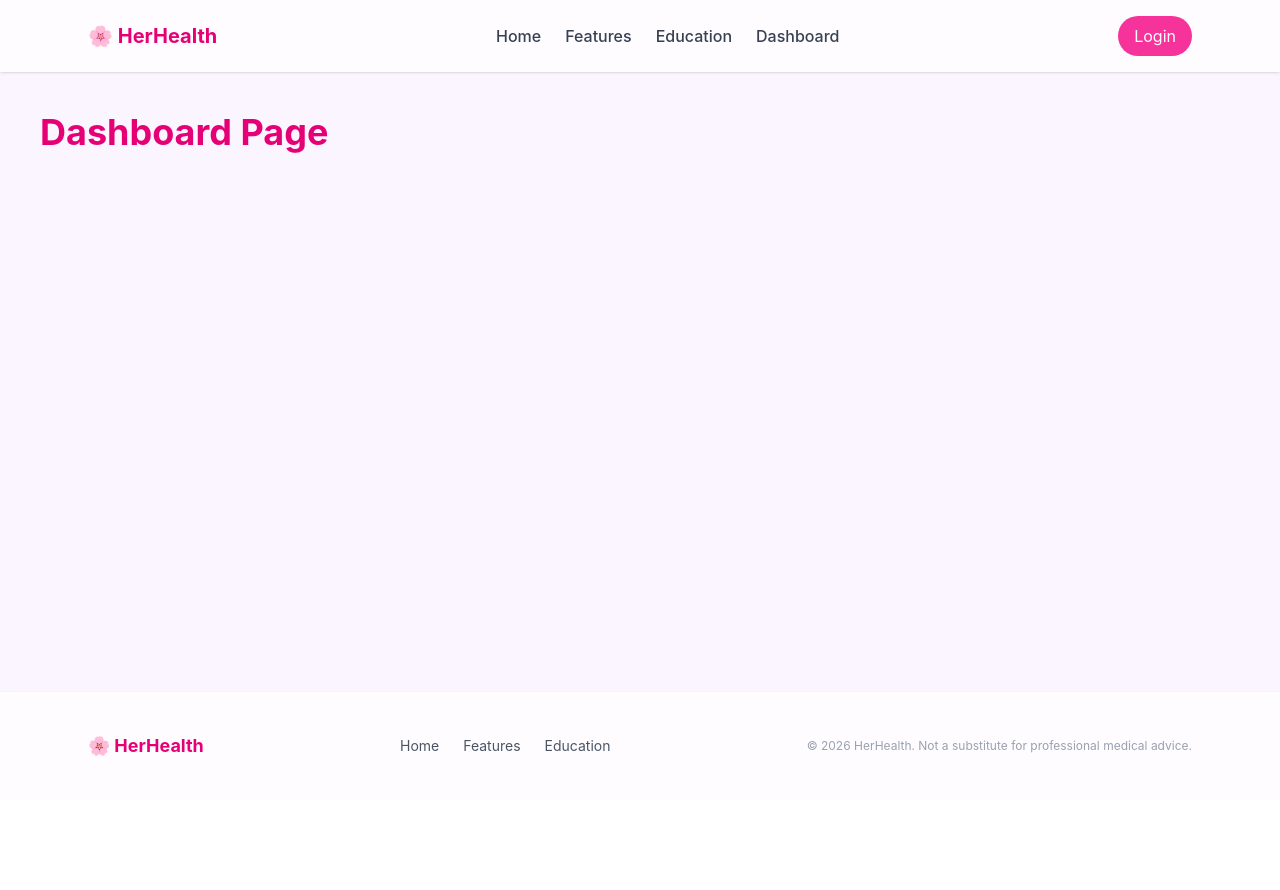
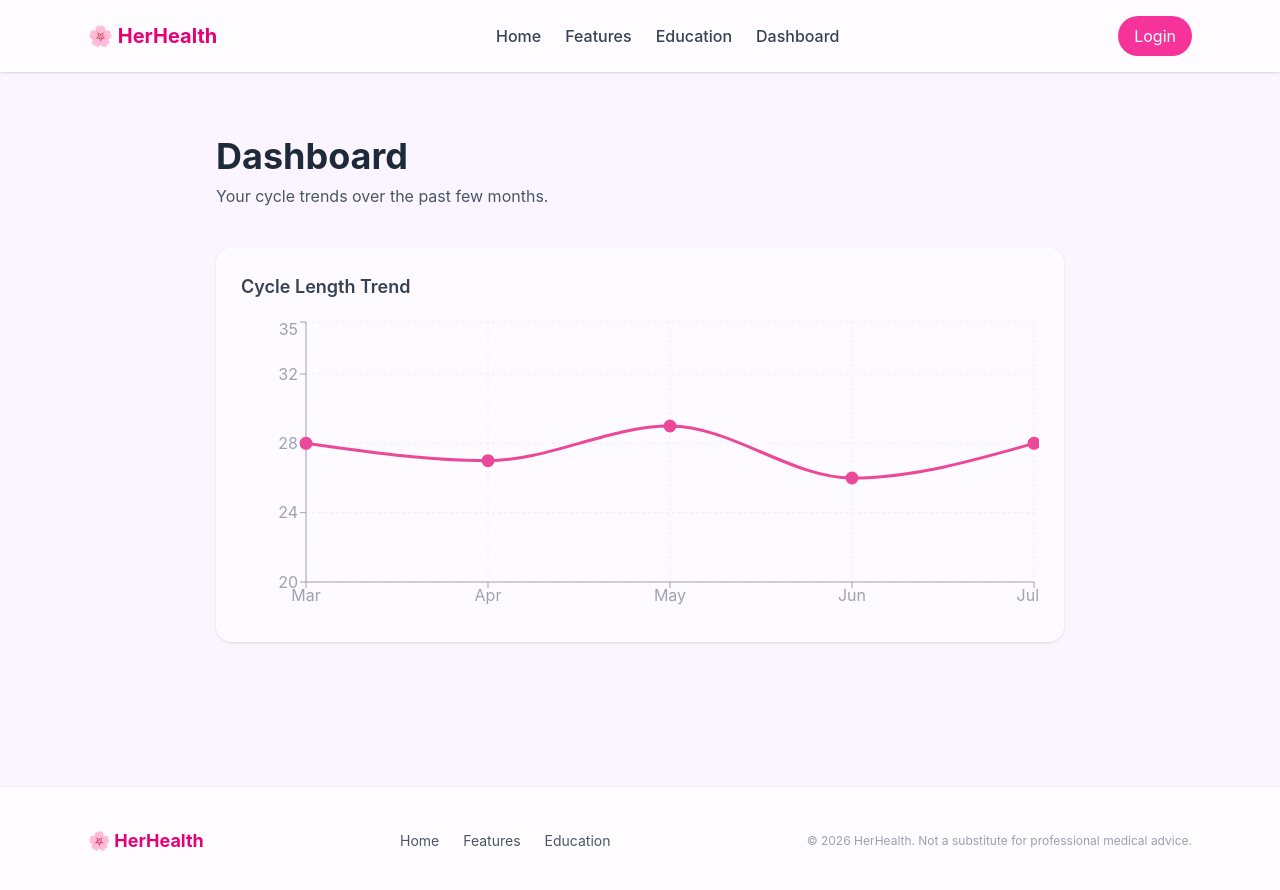
Before and after one commit to JaveriaEj/ai-womens-health-companion, a React (Vite) app: page /dashboard in a window 1280 px wide. Shown: the top 890 px of the page. Before the commit the page ends 800 px from the top, so only its background shows below. Built offline with nearby package versions, Linux system fonts and the light colour scheme; the HTML template or start-up script is replaced by a standard one.

Commit message:
Add dashboard with cycle length trend chart

```diff
--- a/package.json
+++ b/package.json
@@ -14,6 +14,7 @@
     "react": "^19.2.8",
     "react-dom": "^19.2.8",
     "react-router-dom": "^7.18.2",
+    "recharts": "^3.10.1",
     "tailwindcss": "^4.3.3"
   },
   "devDependencies": {
--- /dev/null
+++ b/src/data/mockCycleHistory.ts
@@ -0,0 +1,13 @@
+export interface CycleHistoryEntry {
+  month: string
+  cycleLength: number
+  periodLength: number
+}
+
+export const mockCycleHistory: CycleHistoryEntry[] = [
+  { month: 'Mar', cycleLength: 28, periodLength: 5 },
+  { month: 'Apr', cycleLength: 27, periodLength: 6 },
+  { month: 'May', cycleLength: 29, periodLength: 5 },
+  { month: 'Jun', cycleLength: 26, periodLength: 5 },
+  { month: 'Jul', cycleLength: 28, periodLength: 4 },
+]
--- a/src/pages/Dashboard.tsx
+++ b/src/pages/Dashboard.tsx
@@ -1,7 +1,68 @@
+import {
+  LineChart,
+  Line,
+  XAxis,
+  YAxis,
+  CartesianGrid,
+  Tooltip,
+  ResponsiveContainer,
+} from 'recharts'
+
+import { mockCycleHistory } from '../data/mockCycleHistory'
+
 function Dashboard() {
   return (
-    <div className="p-10">
-      <h1 className="text-4xl font-bold text-pink-600">Dashboard Page</h1>
+    <div className="max-w-4xl mx-auto px-6 py-16">
+      <h1 className="text-4xl font-bold text-gray-800 mb-2">
+        Dashboard
+      </h1>
+
+      <p className="text-gray-600 mb-10">
+        Your cycle trends over the past few months.
+      </p>
+
+      <div className="bg-white/60 backdrop-blur-sm rounded-2xl p-6 shadow-sm border border-white/50">
+        <h2 className="text-lg font-semibold text-gray-700 mb-4">
+          Cycle Length Trend
+        </h2>
+
+        <ResponsiveContainer width="100%" height={300}>
+          <LineChart data={mockCycleHistory}>
+            <CartesianGrid
+              strokeDasharray="3 3"
+              stroke="#f3e8ff"
+            />
+
+            <XAxis
+              dataKey="month"
+              stroke="#9ca3af"
+            />
+
+            <YAxis
+              stroke="#9ca3af"
+              domain={[20, 35]}
+            />
+
+            <Tooltip
+              contentStyle={{
+                borderRadius: '12px',
+                border: '1px solid #f3e8ff',
+              }}
+            />
+
+            <Line
+              type="monotone"
+              dataKey="cycleLength"
+              stroke="#ec4899"
+              strokeWidth={3}
+              dot={{
+                fill: '#ec4899',
+                r: 5,
+              }}
+            />
+          </LineChart>
+        </ResponsiveContainer>
+      </div>
     </div>
   )
 }
```
Also changed, not shown: 1 other file (tests, documents, lock files or other folders).
